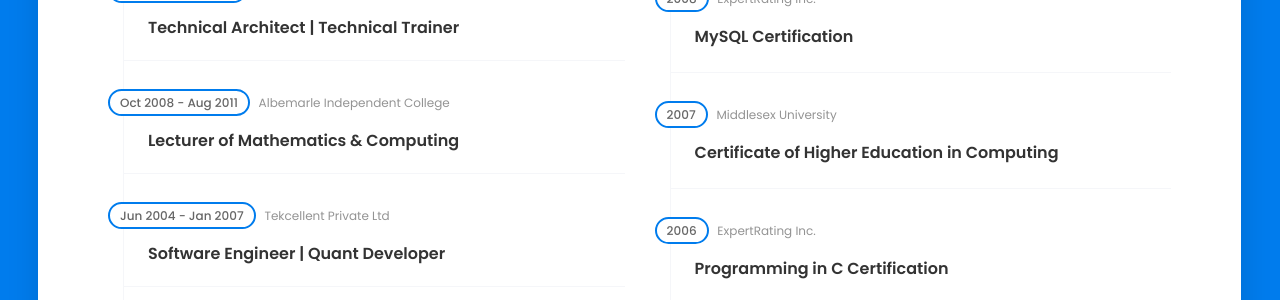
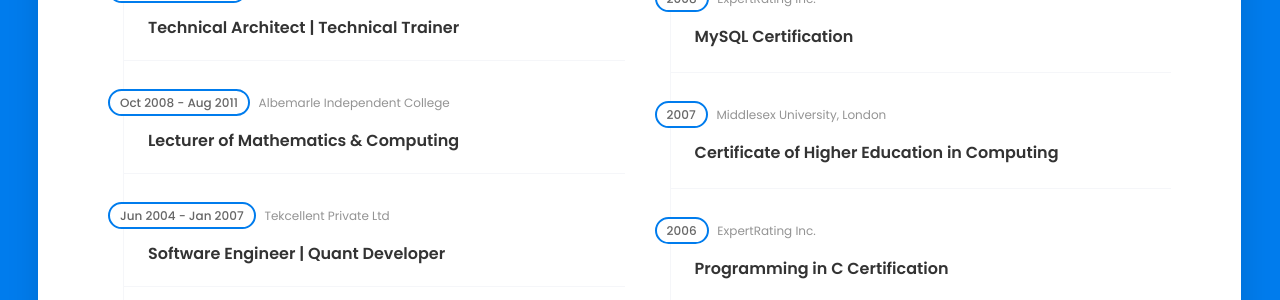
Before and after one commit to integracore2/integracore2.github.io, a Jekyll site: the page built from experience.md, in a window 1280 px wide. Shown: the part 1018-1318 px from the top of the page. Built offline with Jekyll 4.4.1, drawn with Linux system fonts in a browser that asks for light colours.

```diff
--- a/experience.md
+++ b/experience.md
@@ -130,7 +130,7 @@
 
                       <div class="timeline-item clearfix">
                         <h5 class="item-period ">2007</h5>
-                        <span class="item-company">Middlesex University</span>
+                        <span class="item-company">Middlesex University, London</span>
                         <h4 class="item-title">Certificate of Higher Education in Computing</h4>
                         <p></p>
                       </div>
```
Also changed, not shown: _data/experience/certifications.yml (added), _data/experience/config.yml (added), _data/experience/courses.yml (added), _data/experience/education.yml (added), _data/experience/engagements.yml (added), _data/experience/skills.yml (added).
